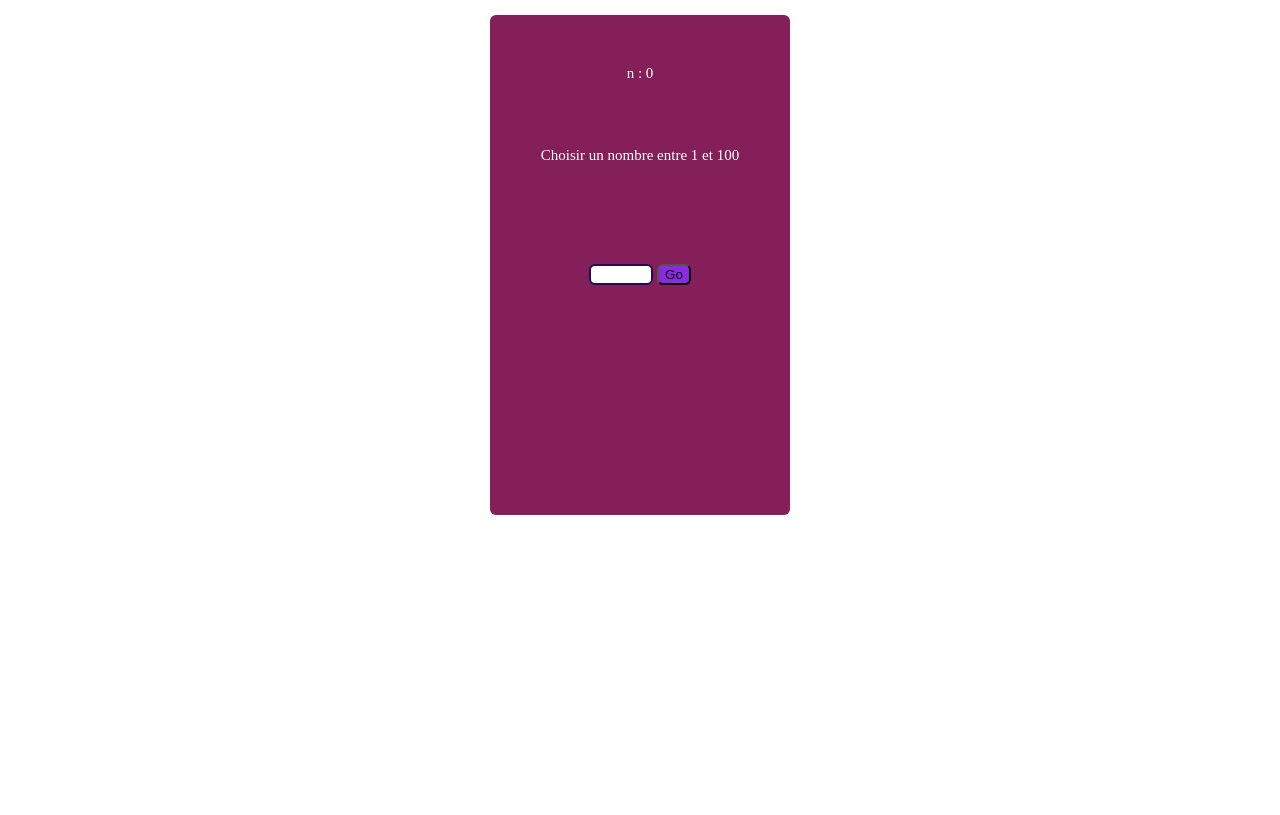
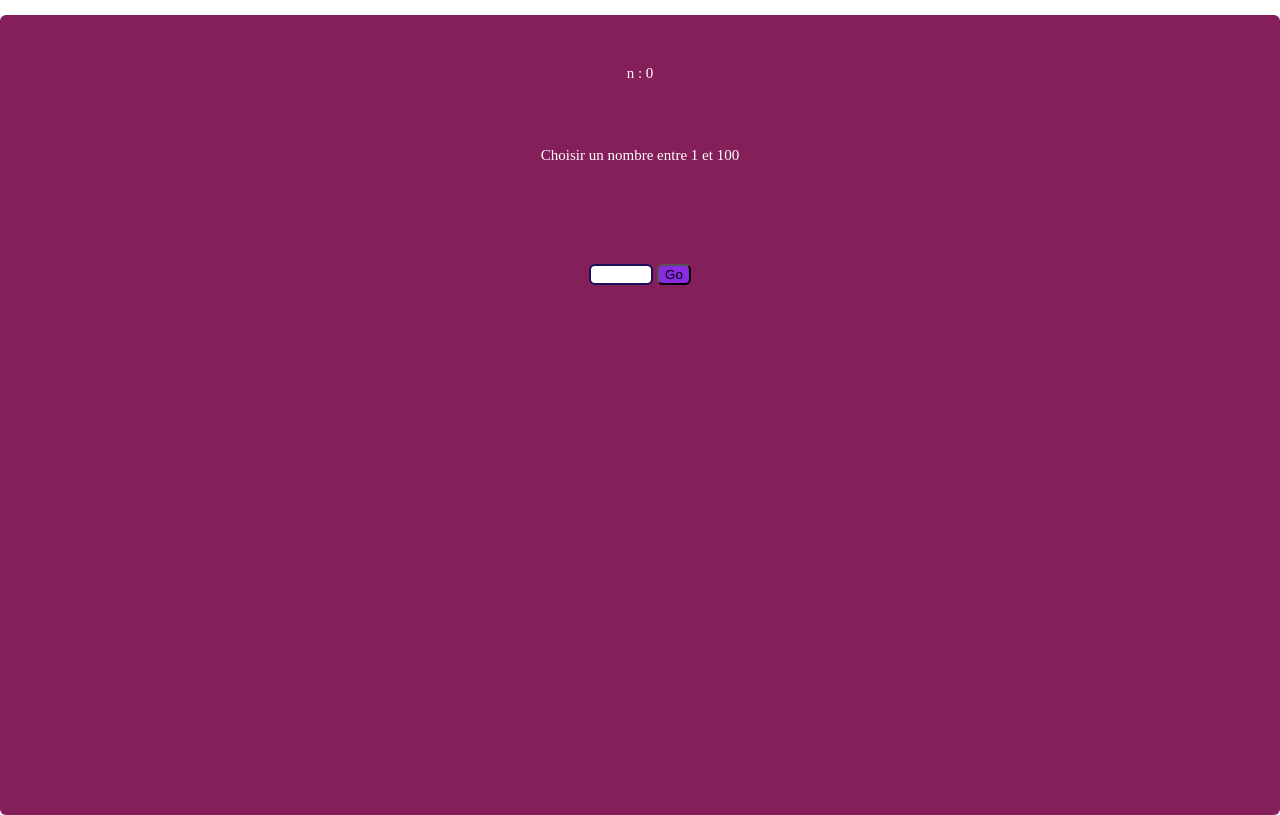
Before and after one commit to Omar-elachiri/Mon-site, a plain HTML site: page index.html in a window 1280 px wide. Drawn offline with Linux system fonts and the light colour scheme.

Commit message:
Update style.css

```diff
--- a/style.css
+++ b/style.css
@@ -5,8 +5,8 @@ body{
 }
 div{
     margin:0px auto;
-    width: 300px;
-    height: 500px;
+    width: 100%;
+    height: 100vh;
     background-color: rgb(133, 31, 90);
     border-radius:6px;
     justify-items: center;
@@ -32,4 +32,5 @@ form{
 }
 #msg{
     color:#fff;
+
 }
```
